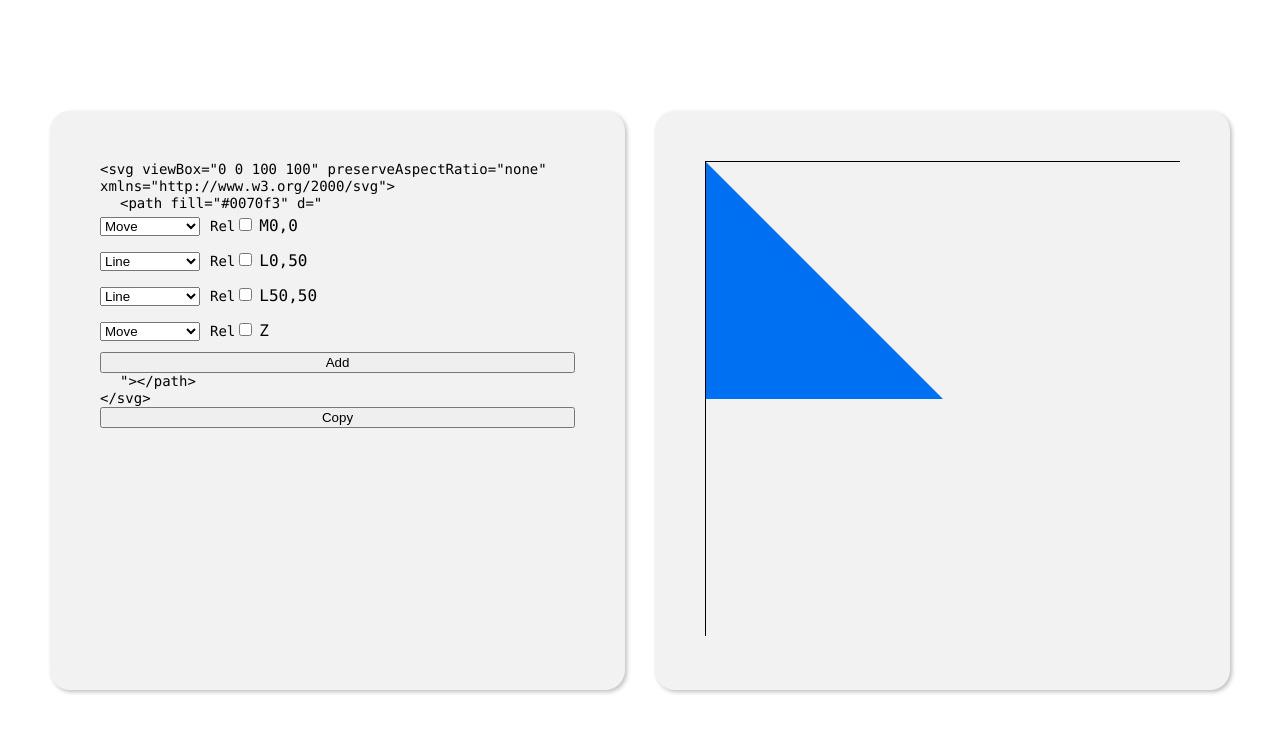
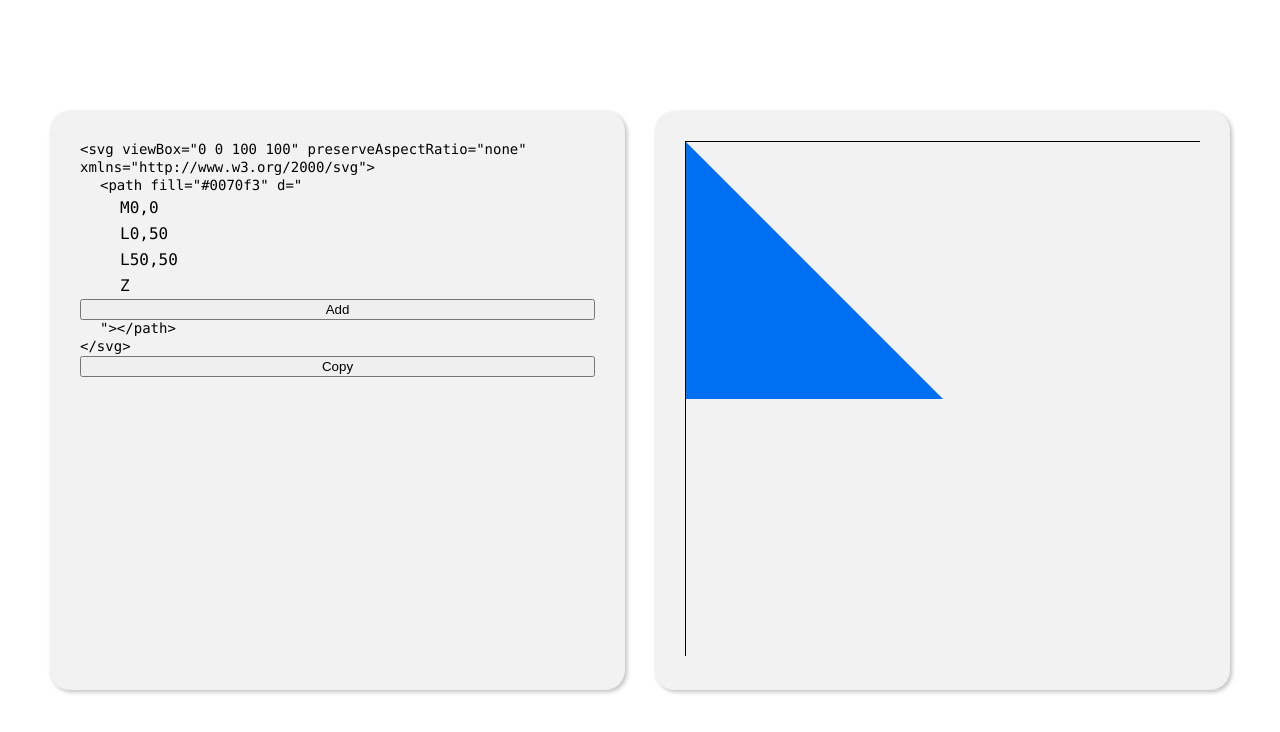
Before and after one commit to rfauver/svg_path_editor, a Next.js app: page / in a window 1280 px wide. Shown: the top 732 px of the page. Built offline with nearby package versions, Linux system fonts and the light colour scheme.

Commit message:
move command controls to the right

```diff
--- a/components/command.jsx
+++ b/components/command.jsx
@@ -20,32 +20,6 @@ export default function Command({
   };
   return (
     <div className={styles.component}>
-      <select
-        className={styles.dropdown}
-        name='path'
-        onChange={e => updateInstructions(index, e.target.value)}
-        value={id?.toUpperCase()}
-      >
-        {Object.entries(COMMANDS).map(([commandId, command]) => (
-          <option key={commandId} value={commandId}>
-            {command.name}
-          </option>
-        ))}
-      </select>
-      Rel
-      <input
-        type='checkbox'
-        className={styles.relativeToggle}
-        checked={instruction[0]?.toLowerCase() === instruction[0]}
-        onChange={e =>
-          updateInstructions(
-            index,
-            e.target.checked
-              ? instruction.toLowerCase()
-              : instruction.toUpperCase()
-          )
-        }
-      />
       <input
         className={styles.instruction}
         value={instruction}
@@ -71,6 +45,32 @@ export default function Command({
           )
         </div>
       )}
+      <select
+        className={styles.dropdown}
+        name='path'
+        onChange={e => updateInstructions(index, e.target.value)}
+        value={id?.toUpperCase()}
+      >
+        {Object.entries(COMMANDS).map(([commandId, command]) => (
+          <option key={commandId} value={commandId}>
+            {command.name}
+          </option>
+        ))}
+      </select>
+      <label className={styles.relativeToggleLabel}>Rel</label>
+      <input
+        type='checkbox'
+        className={styles.relativeToggle}
+        checked={instruction[0]?.toLowerCase() === instruction[0]}
+        onChange={e =>
+          updateInstructions(
+            index,
+            e.target.checked
+              ? instruction.toLowerCase()
+              : instruction.toUpperCase()
+          )
+        }
+      />
     </div>
   );
 }
--- a/styles/command.module.scss
+++ b/styles/command.module.scss
@@ -1,23 +1,45 @@
 .component {
   position: relative;
+  display: flex;
+  align-items: center;
+
+  &:hover {
+    .dropdown,
+    .relativeToggle,
+    .relativeToggleLabel {
+      visibility: visible;
+    }
+    .instruction {
+      box-shadow: 1px 1px 4px rgba(0, 0, 0, 0.08);
+      background-color: white;
+    }
+  }
 }
 
 .dropdown {
   width: 100px;
-  margin-right: 10px;
+  height: 19px;
+  margin: 0 10px;
+  visibility: hidden;
+}
+
+.relativeToggleLabel,
+.relativeToggle {
+  visibility: hidden;
 }
 
 .instruction {
+  flex: 1 1 auto;
   font-family: 'Bitstream Vera Sans Mono', monospace;
   font-size: 16px;
-  margin-bottom: 8px;
+  line-height: 18px;
   padding: 4px;
+  margin-left: 36px;
   border-radius: 4px;
   border: none;
   background: unset;
-  &:hover,
+  outline: none;
   &:focus {
-    outline: none;
     box-shadow: 1px 1px 4px rgba(0, 0, 0, 0.08);
     background-color: white;
   }
--- a/styles/home.module.scss
+++ b/styles/home.module.scss
@@ -18,7 +18,7 @@
   background-color: #f2f2f2;
   border-radius: 20px;
   box-shadow: 2px 2px 4px rgba(0, 0, 0, 0.25);
-  padding: 50px;
+  padding: 30px;
 }
 
 .editor {
@@ -26,6 +26,7 @@
   flex-direction: column;
   font-family: 'Bitstream Vera Sans Mono', monospace;
   font-size: 14px;
+  line-height: 18px;
 }
 
 .indented {
```
